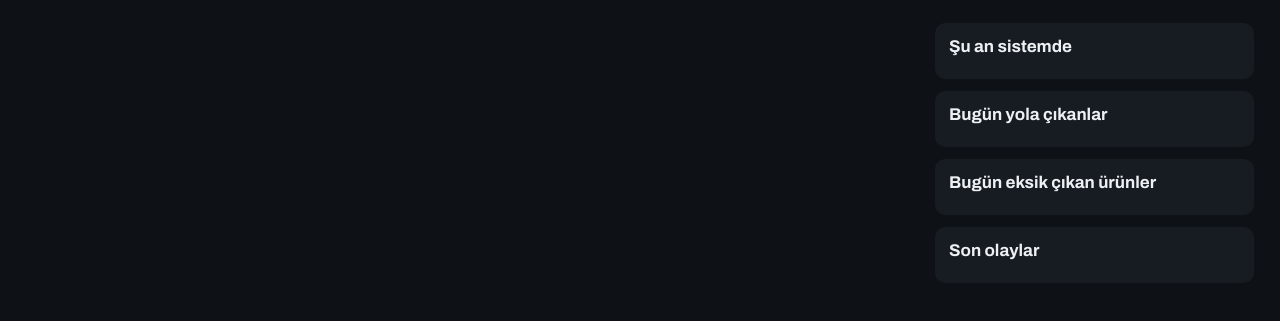
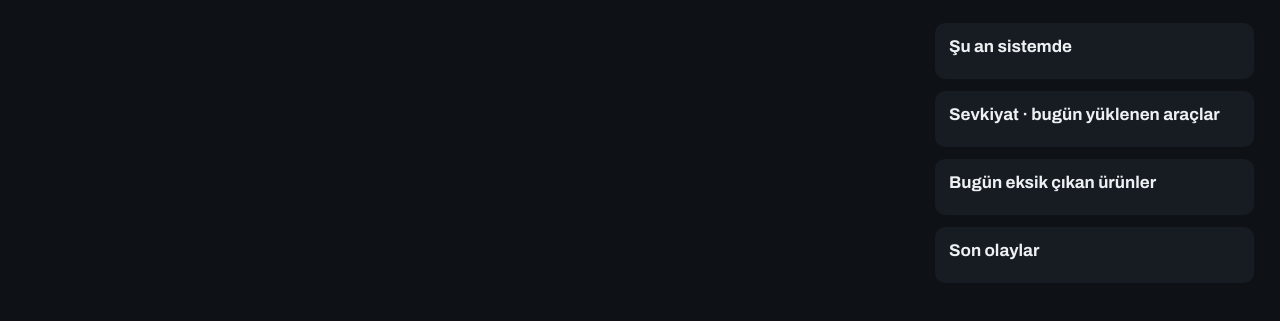
Before and after one commit to murayyy/depomaxv2, a plain HTML site: page canli.html in a window 1280 px wide. Shown: the part 91-412 px from the top of the page. Drawn offline with Linux system fonts and the light colour scheme; no server answers.

Commit message:
Add files via upload

```diff
--- a/canli.html
+++ b/canli.html
@@ -123,7 +123,7 @@ button{font:inherit;font-size:14px;min-height:40px;padding:6px 12px;border-radiu
   </div>
   <div class="side">
     <div class="box" id="ekipKutu"><h2>Şu an sistemde</h2><ul class="online" id="online"></ul></div>
-    <div class="box"><h2>Bugün yola çıkanlar</h2><div id="veh"></div></div>
+    <div class="box"><h2>Sevkiyat · bugün yüklenen araçlar</h2><div id="veh"></div></div>
     <div class="box"><h2>Bugün eksik çıkan ürünler</h2><ul class="miss" id="miss"></ul></div>
     <div class="box"><h2>Son olaylar</h2><ul class="feed" id="feed"></ul></div>
   </div>
```
